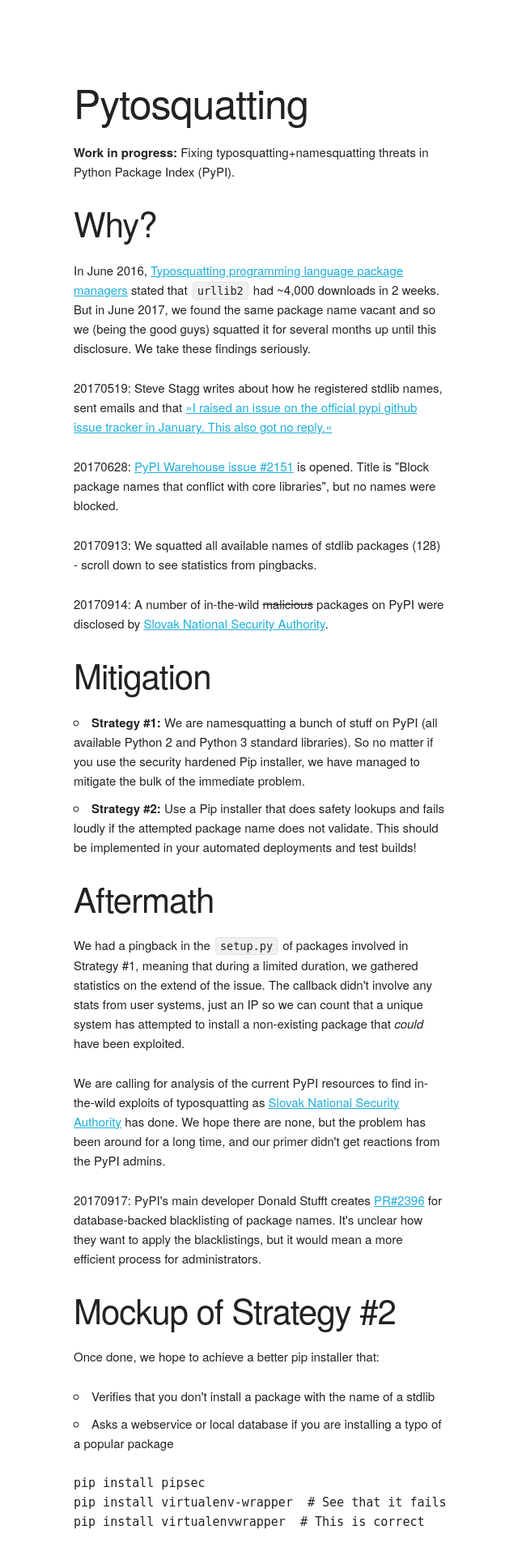
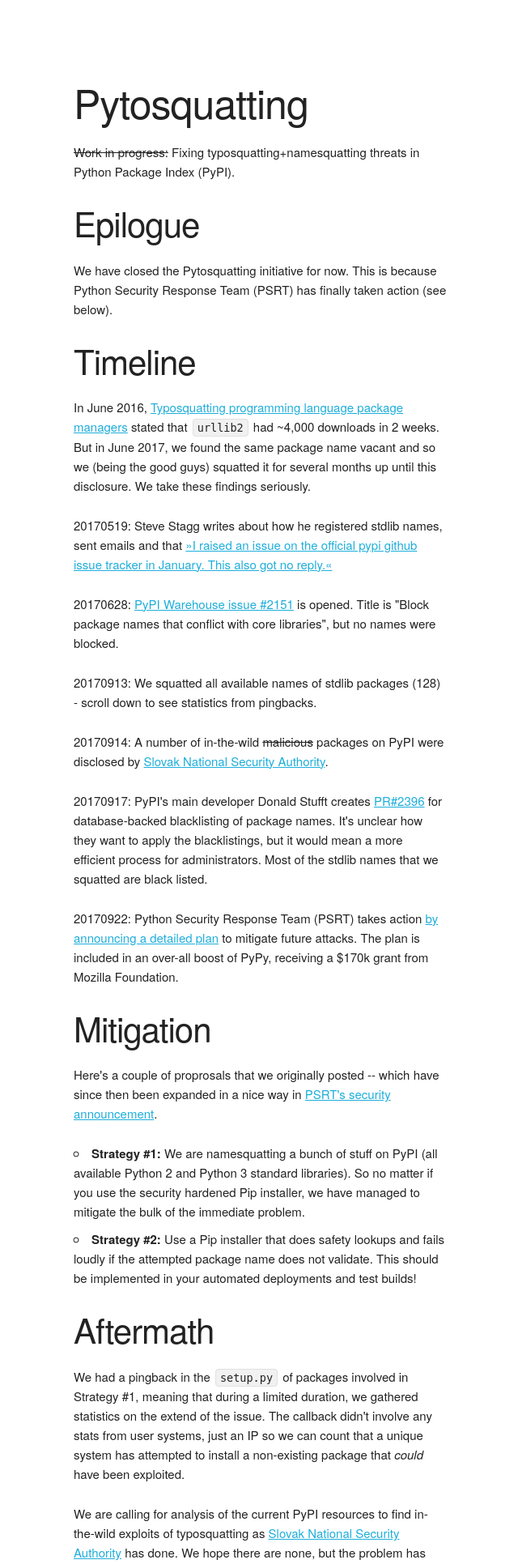
Before and after one commit to benjaoming/pytosquatting, a Django app: template webpages/templates/index.html in a window 1280 px wide. Shown: the top 1931 px of the page at 81% size, without its empty margins (69-709 px from the left). Run offline with Django 3.2, Linux system fonts and the light colour scheme; the template is opened without the code that fills it, so the values that code supplies are empty.

Commit message:
Update to current status of activities

```diff
--- a/webpages/templates/index.html
+++ b/webpages/templates/index.html
@@ -6,15 +6,20 @@
     <div class="row">
       <div class="one-half column" style="margin-top: 10%">
         <h1>Pytosquatting</h1>
-        <p><strong>Work in progress:</strong> Fixing typosquatting+namesquatting threats in Python Package Index (PyPI).</p>
-        <h2>Why?</h2>
+        <p><del>Work in progress:</del> Fixing typosquatting+namesquatting threats in Python Package Index (PyPI).</p>
+        <h2>Epilogue</h2>
+        <p>We have closed the Pytosquatting initiative for now. This is because Python Security Response Team (PSRT) has finally taken action (see below).</p>
+        <h2>Timeline</h2>
         <p>In June 2016, <a href="http://incolumitas.com/2016/06/08/typosquatting-package-managers/">Typosquatting programming language package managers</a> stated that <code>urllib2</code> had ~4,000 downloads in 2 weeks. But in June 2017, we found the same package name vacant and so we (being the good guys) squatted it for several months up until this disclosure. We take these findings seriously.</p>
         <p>20170519: Steve Stagg writes about how he registered stdlib names, sent emails and that <a href="https://hackernoon.com/building-a-botnet-on-pypi-be1ad280b8d6">»I raised an issue on the official pypi github issue tracker in January. This also got no reply.«</a></p>
         <p>20170628: <a href="https://github.com/pypa/warehouse/issues/2151">PyPI Warehouse issue #2151</a> is opened. Title is "Block package names that conflict with core libraries", but no names were blocked.</p>
         <p>20170913: We squatted all available names of stdlib packages (128) - scroll down to see statistics from pingbacks.</p>
-        <p>20170914: A number of in-the-wild <s>malicious</s> packages on PyPI were disclosed by <a href="http://www.nbu.gov.sk/skcsirt-sa-20170909-pypi/">Slovak National Security Authority</a>.</p>
+        <p>20170914: A number of in-the-wild <del>malicious</del> packages on PyPI were disclosed by <a href="http://www.nbu.gov.sk/skcsirt-sa-20170909-pypi/">Slovak National Security Authority</a>.</p>
+        <p>20170917: PyPI's main developer Donald Stufft creates <a href="https://github.com/pypa/warehouse/pull/2396">PR#2396</a> for database-backed blacklisting of package names. It's unclear how they want to apply the blacklistings, but it would mean a more efficient process for administrators. Most of the stdlib names that we squatted are black listed.</p>
+        <p>20170922: Python Security Response Team (PSRT) takes action <a href="https://mail.python.org/pipermail/security-announce/2017-September/000000.html">by announcing a detailed plan</a> to mitigate future attacks. The plan is included in an over-all boost of PyPy, receiving a $170k grant from Mozilla Foundation.</p>
 
         <h2>Mitigation</h2>
+        <p>Here's a couple of proprosals that we originally posted -- which have since then been expanded in a nice way in <a href="https://mail.python.org/pipermail/security-announce/2017-September/000000.html">PSRT's security announcement</a>.</p>
         <ul>
           <li><strong>Strategy #1:</strong> We are namesquatting a bunch of stuff on PyPI (all available Python 2 and Python 3 standard libraries). So no matter if you use the security hardened Pip installer, we have managed to mitigate the bulk of the immediate problem.</li>
           <li><strong>Strategy #2:</strong> Use a Pip installer that does safety lookups and fails loudly if the attempted package name does not validate. This should be implemented in your automated deployments and test builds!</li>
@@ -25,8 +30,6 @@
 
         <p>We are calling for analysis of the current PyPI resources to find in-the-wild exploits of typosquatting as <a href="http://www.nbu.gov.sk/skcsirt-sa-20170909-pypi/">Slovak National Security Authority</a> has done. We hope there are none, but the problem has been around for a long time, and our primer didn't get reactions from the PyPI admins.</p>
 
-        <p>20170917: PyPI's main developer Donald Stufft creates <a href="https://github.com/pypa/warehouse/pull/2396">PR#2396</a> for database-backed blacklisting of package names. It's unclear how they want to apply the blacklistings, but it would mean a more efficient process for administrators.</p>
-
         <h2>Mockup of Strategy #2</h2>
 
         <p>Once done, we hope to achieve a better pip installer that:</p>
@@ -34,9 +37,10 @@
           <li>Verifies that you don't install a package with the name of a stdlib</li>
           <li>Asks a webservice or local database if you are installing a typo of a popular package</li>
         </ul>
+        <p>It could look like this...</p>
         <p>
           <pre>
-pip install pipsec
+pip install pipsec  # Install security-hardening plugin for pip
 pip install virtualenv-wrapper  # See that it fails
 pip install virtualenvwrapper  # This is correct
           </pre>
@@ -62,15 +66,6 @@ pip install virtualenvwrapper  # This is correct
           Check out the code for this website on
           <a href="https://github.com/benjaoming/pytosquatting">https://github.com/benjaoming/pytosquatting</a>.
         </p>
-        {% comment %}
-        <p>
-          The work in this project is meant to be taken as typical <strong>Careware</strong>.
-          We encourage you to take a moment to care about some stuff we like to consider.
-          Like global inequality and the digital divide. If you like our work,
-          please sponsor: EFF, Python Foundation, Learning Equality, Libraries
-          Without Borders, FAIR Denmark
-        </p>
-        {% endcomment %}
 
         <hr>
 
```
